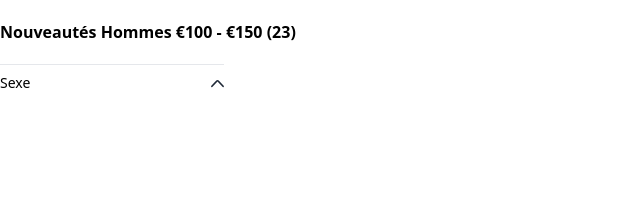
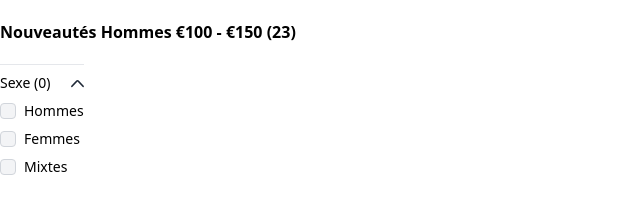
Before and after one commit to rovaJonathan/nike-clone, a Gatsby site: page / in a window 1280 px wide. Shown: the whole page, without its empty margins (0-640 px from the left). Built offline with nearby package versions, Linux system fonts and the light colour scheme; Gatsby itself is replaced by a stand-in of ours.

Commit message:
Add check box

```diff
--- a/package.json
+++ b/package.json
@@ -21,6 +21,7 @@
     "react-dom": "^18.2.0"
   },
   "devDependencies": {
+    "@tailwindcss/forms": "^0.5.3",
     "@types/node": "^20.3.1",
     "@types/react": "^18.2.14",
     "@types/react-dom": "^18.2.6",
--- /dev/null
+++ b/src/components/CheckBox/CheckBox.tsx
@@ -0,0 +1,25 @@
+import React, { FC } from "react";
+
+const CheckBox: FC<{
+  label: string;
+  checked: boolean;
+  onChange: () => void;
+  id: string;
+}> = ({ label, checked, id, onChange }) => {
+  return (
+    <div className="flex items-center mb-2">
+      <input
+        id={id}
+        type="checkbox"
+        checked={checked}
+        className="w-4 h-4 text-black bg-gray-100 border-gray-300 rounded focus:ring-0 focus:ring-offset-0 focus:ring-offset-gray-100 focus:ring-white"
+        onChange={onChange}
+      />
+      <label htmlFor={id} className="ml-2 text-sm">
+        {label}
+      </label>
+    </div>
+  );
+};
+
+export default CheckBox;
--- /dev/null
+++ b/src/components/CheckBox/index.ts
@@ -0,0 +1,3 @@
+import CheckBox from "./CheckBox";
+
+export default CheckBox;
--- a/src/components/NavBar/MenuDrawer/MenuDrawer.tsx
+++ b/src/components/NavBar/MenuDrawer/MenuDrawer.tsx
@@ -12,7 +12,7 @@ const MenuDrawer: FC<{ child: JSX.Element; title: string }> = ({
 
   return (
     <div className="border-t border-gray-200 border-solid border-t-1">
-      <div className="flex flex-row justify-between pt-2 items-center">
+      <div className="flex flex-row justify-between pt-2 items-center pb-2">
         <span className="text-sm">{title}</span>
         <div onClick={handleOnClick} className="cursor-pointer">
           {isOpen ? (
--- a/src/components/NavBar/NavBar.tsx
+++ b/src/components/NavBar/NavBar.tsx
@@ -1,5 +1,6 @@
 import React, { FC, useState } from "react";
 import MenuDrawer from "./MenuDrawer";
+import SexMenu from "./SexMenu";
 
 const NavBar: FC = () => {
   const [menuOpen, setMenuOpen] = useState([false, false, false]);
@@ -12,7 +13,7 @@ const NavBar: FC = () => {
 
   return (
     <div className="flex-col">
-      <MenuDrawer title="Sexe" child={<div></div>} />
+      <SexMenu />
     </div>
   );
 };
--- /dev/null
+++ b/src/components/NavBar/SexMenu/SexMenu.tsx
@@ -0,0 +1,48 @@
+import React, { FC, useMemo, useState } from "react";
+import MenuDrawer from "../MenuDrawer";
+import CheckBox from "../../CheckBox";
+
+const SexMenu: FC = () => {
+  const [checkboxes, setCheckboxes] = useState([false, false, false]);
+
+  const numberOfSelect = useMemo(
+    () => checkboxes.filter((e) => e).length,
+    [checkboxes]
+  );
+
+  const handleCheckboxChange = (index: number) => {
+    const updatedCheckboxes = [...checkboxes];
+    updatedCheckboxes[index] = !updatedCheckboxes[index];
+    setCheckboxes(updatedCheckboxes);
+  };
+
+  return (
+    <MenuDrawer
+      title={`Sexe (${numberOfSelect})`}
+      child={
+        <>
+          <CheckBox
+            id="check-box-1"
+            label="Hommes"
+            checked={checkboxes[0]}
+            onChange={() => handleCheckboxChange(0)}
+          />
+          <CheckBox
+            id="check-box-2"
+            label="Femmes"
+            checked={checkboxes[1]}
+            onChange={() => handleCheckboxChange(1)}
+          />
+          <CheckBox
+            id="check-box-3"
+            label="Mixtes"
+            checked={checkboxes[2]}
+            onChange={() => handleCheckboxChange(2)}
+          />
+        </>
+      }
+    />
+  );
+};
+
+export default SexMenu;
--- /dev/null
+++ b/src/components/NavBar/SexMenu/index.ts
@@ -0,0 +1,3 @@
+import SexMenu from "./SexMenu";
+
+export default SexMenu;
--- a/src/pages/index.tsx
+++ b/src/pages/index.tsx
@@ -8,7 +8,7 @@ const IndexPage: FC<PageProps> = () => {
     <main>
       <div className="container mx-auto">
         <Header />
-        <div className="flex-row w-56">
+        <div className="flex-row w-fit">
           <NavBar />
         </div>
       </div>
--- a/tailwind.config.js
+++ b/tailwind.config.js
@@ -7,5 +7,7 @@ module.exports = {
   theme: {
     extend: {},
   },
-  plugins: [],
+  plugins: [
+    require("@tailwindcss/forms")
+  ],
 }
```
Also changed, not shown: 1 other file.
